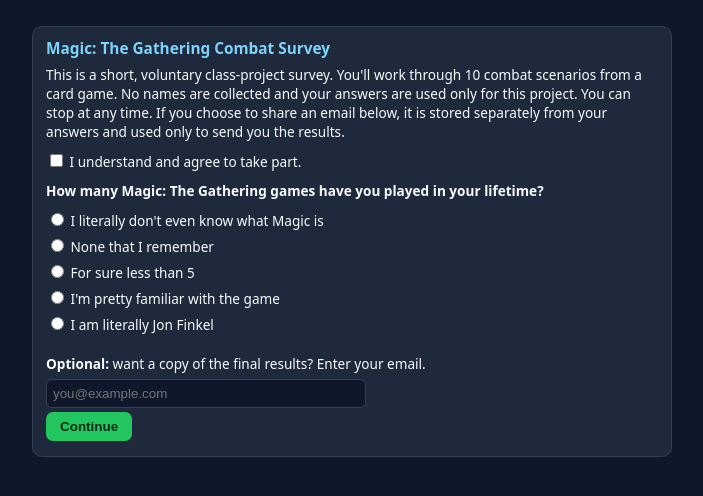
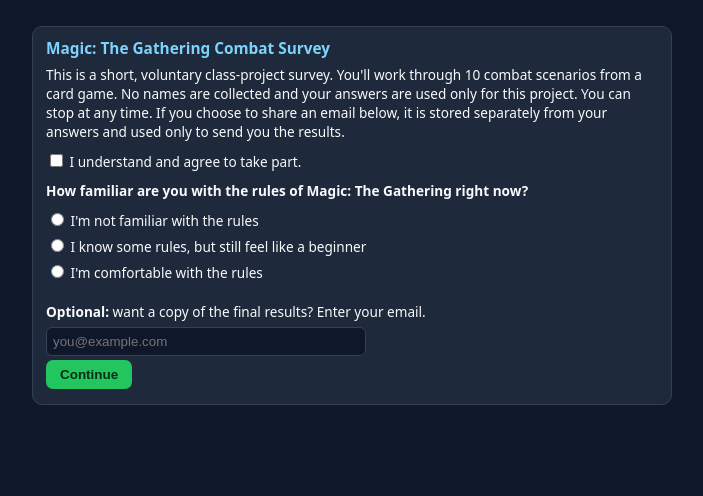
Before and after one commit to jimna-h/mtg-combat-survey, a plain HTML site: page index.html in a window 1280 px wide. Shown: the whole page, without its empty margins (288-991 px from the left). Drawn offline with Linux system fonts and the light colour scheme.

Commit message:
simplified screening

```diff
--- a/index.html
+++ b/index.html
@@ -889,18 +889,14 @@
         share an email below, it is stored separately from your answers and used only to send you the results.</p>
       <label style="display:block;margin:10px 0"><input type="checkbox" id="consent"> I understand and agree to take
         part.</label>
-      <p><strong>How many Magic: The Gathering games have you played in your lifetime?</strong></p>
+        <p><strong>How familiar are you with the rules of Magic: The Gathering right now?</strong></p>
       <fieldset style="border:0;padding:0;margin:0">
-        <label style="display:block;margin:6px 0"><input type="radio" name="play" value="none_unknown"> I literally
-          don't even know what Magic is</label>
-        <label style="display:block;margin:6px 0"><input type="radio" name="play" value="none_recall"> None that I
-          remember</label>
-        <label style="display:block;margin:6px 0"><input type="radio" name="play" value="lt5"> For sure less than
-          5</label>
-        <label style="display:block;margin:6px 0"><input type="radio" name="play" value="familiar"> I'm pretty familiar
-          with the game</label>
-        <label style="display:block;margin:6px 0"><input type="radio" name="play" value="expert"> I am literally Jon
-          Finkel</label>
+        <label style="display:block;margin:6px 0"><input type="radio" name="play" value="not_familiar"> I'm not
+          familiar with the rules</label>
+        <label style="display:block;margin:6px 0"><input type="radio" name="play" value="beginner"> I know some
+          rules, but still feel like a beginner</label>
+        <label style="display:block;margin:6px 0"><input type="radio" name="play" value="comfortable"> I'm
+          comfortable with the rules</label>
       </fieldset>
       <p style="margin-top:14px"><label for="results-email"><strong>Optional:</strong> want a copy of the final results?
           Enter your email.</label><br>
@@ -1344,7 +1340,7 @@
         statusEl.textContent = thanks; return true;
       } catch (e) { statusEl.textContent = "Submission failed. Please try again."; return false; }
     }
-    const ELIGIBLE_PLAY = ["none_unknown", "none_recall", "lt5"];
+    const ELIGIBLE_PLAY = ["not_familiar", "beginner"];
     let priorPlay = null, pendingEmail = "";
     async function submitEligibility() {
       const msg = $("elig-status"), choice = document.querySelector('input[name="play"]:checked')?.value;
```
Also changed, not shown: 1 other file.
